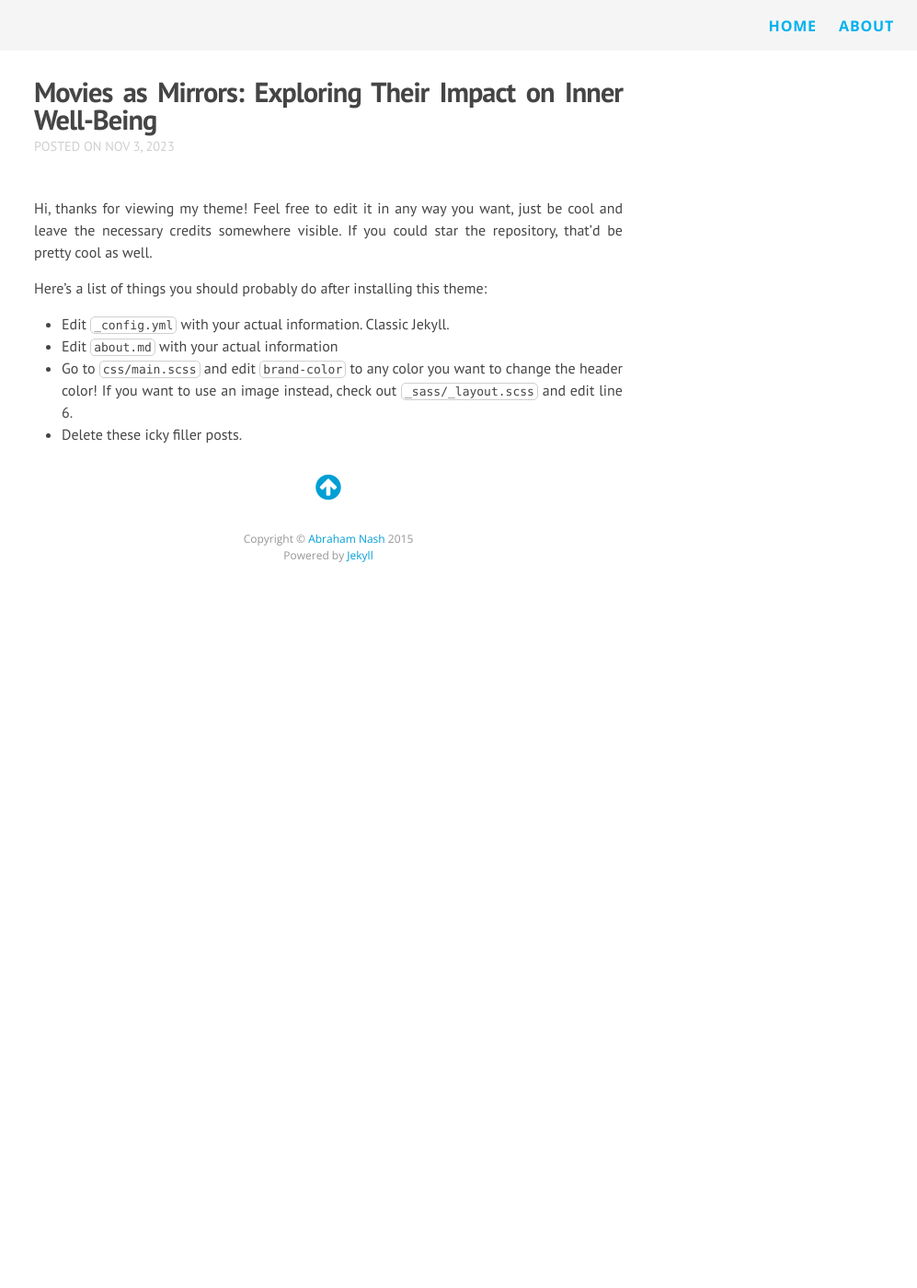
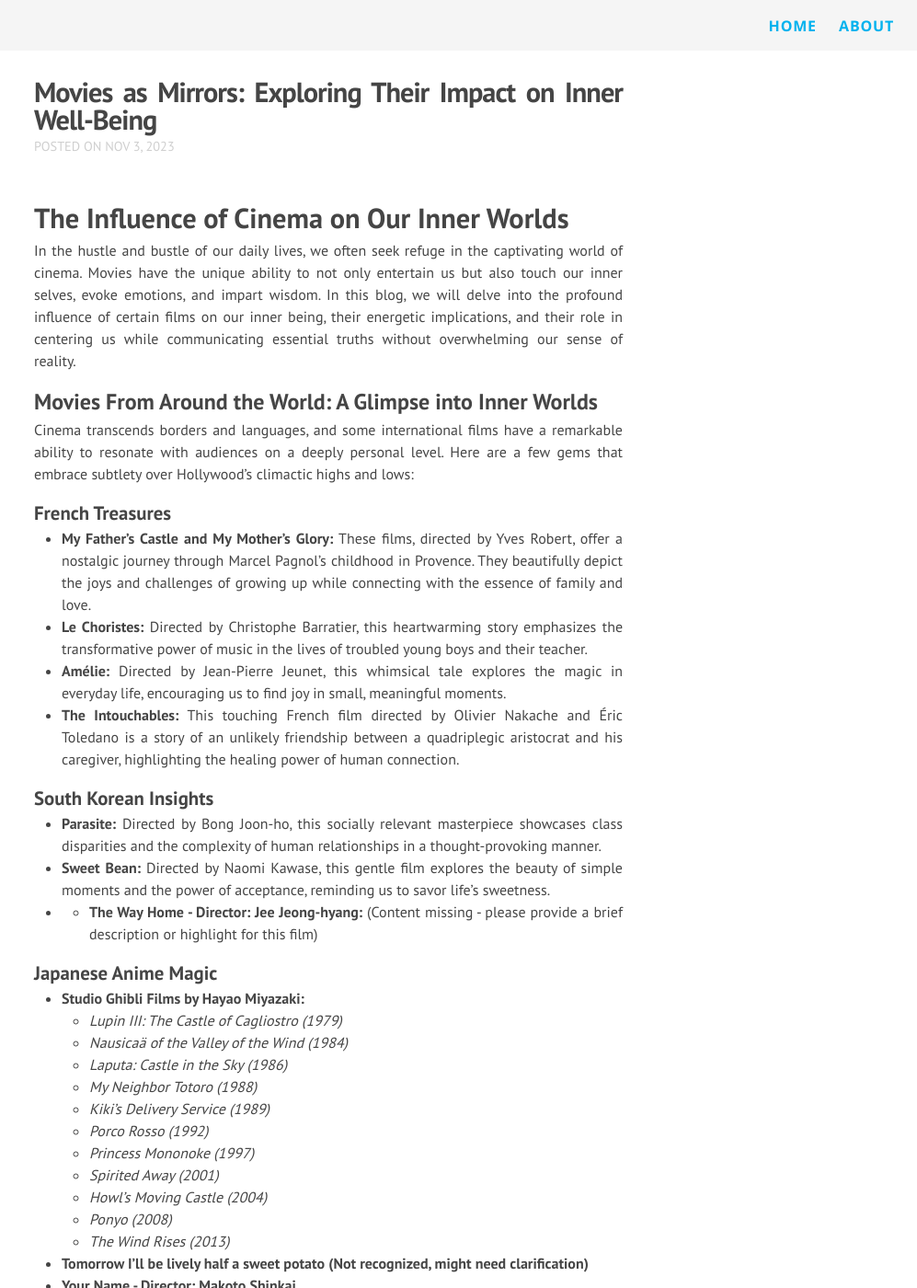
Before and after one commit to diezcami/arctic-fox-theme, a Jekyll site: the page built from _posts/2015-05-25-hello.markdown, in a window 1280 px wide and 1400 px high. Shown: the whole window at 92% size, without its empty margins (283-1280 px from the left). Built offline with Jekyll 4.4.1, drawn with Linux system fonts in a browser that asks for light colours; nearby versions of some CDN libraries; Markdown is read by kramdown in place of the engine named in the settings; some of the changed text lies outside the part shown.

Commit message:
Update 2015-05-25-hello.markdown

```diff
--- a/_posts/2015-05-25-hello.markdown
+++ b/_posts/2015-05-25-hello.markdown
@@ -4,11 +4,69 @@ title: "Movies as Mirrors: Exploring Their Impact on Inner Well-Being"
 date: 2023-11-03
 categories:
 ---
-Hi, thanks for viewing my theme! Feel free to edit it in any way you want, just be cool and leave the necessary credits somewhere visible. If you could star the repository, that'd be pretty cool as well.
+# The Influence of Cinema on Our Inner Worlds
 
-Here's a list of things you should probably do after installing this theme:
+In the hustle and bustle of our daily lives, we often seek refuge in the captivating world of cinema. Movies have the unique ability to not only entertain us but also touch our inner selves, evoke emotions, and impart wisdom. In this blog, we will delve into the profound influence of certain films on our inner being, their energetic implications, and their role in centering us while communicating essential truths without overwhelming our sense of reality.
 
-* Edit `_config.yml` with your actual information. Classic Jekyll.
-* Edit `about.md` with your actual information
-* Go to `css/main.scss` and edit `brand-color` to any color you want to change the header color! If you want to use an image instead, check out `_sass/_layout.scss` and edit line 6.
-* Delete these icky filler posts.
+## Movies From Around the World: A Glimpse into Inner Worlds
+
+Cinema transcends borders and languages, and some international films have a remarkable ability to resonate with audiences on a deeply personal level. Here are a few gems that embrace subtlety over Hollywood's climactic highs and lows:
+
+### French Treasures
+- **My Father's Castle and My Mother's Glory:** These films, directed by Yves Robert, offer a nostalgic journey through Marcel Pagnol's childhood in Provence. They beautifully depict the joys and challenges of growing up while connecting with the essence of family and love.
+- **Le Choristes:** Directed by Christophe Barratier, this heartwarming story emphasizes the transformative power of music in the lives of troubled young boys and their teacher.
+- **Amélie:** Directed by Jean-Pierre Jeunet, this whimsical tale explores the magic in everyday life, encouraging us to find joy in small, meaningful moments.
+- **The Intouchables:** This touching French film directed by Olivier Nakache and Éric Toledano is a story of an unlikely friendship between a quadriplegic aristocrat and his caregiver, highlighting the healing power of human connection.
+
+### South Korean Insights
+- **Parasite:** Directed by Bong Joon-ho, this socially relevant masterpiece showcases class disparities and the complexity of human relationships in a thought-provoking manner.
+- **Sweet Bean:** Directed by Naomi Kawase, this gentle film explores the beauty of simple moments and the power of acceptance, reminding us to savor life's sweetness.
+- - **The Way Home - Director: Jee Jeong-hyang:** (Content missing - please provide a brief description or highlight for this film)
+
+### Japanese Anime Magic
+- **Studio Ghibli Films by Hayao Miyazaki:**
+  - *Lupin III: The Castle of Cagliostro (1979)*
+  - *Nausicaä of the Valley of the Wind (1984)*
+  - *Laputa: Castle in the Sky (1986)*
+  - *My Neighbor Totoro (1988)*
+  - *Kiki's Delivery Service (1989)*
+  - *Porco Rosso (1992)*
+  - *Princess Mononoke (1997)*
+  - *Spirited Away (2001)*
+  - *Howl's Moving Castle (2004)*
+  - *Ponyo (2008)*
+  - *The Wind Rises (2013)*
+
+- **Tomorrow I'll be lively half a sweet potato (Not recognized, might need clarification)**
+- **Your Name - Director: Makoto Shinkai**
+
+### American Artistry with a Touch of Naivety
+America, still in the midst of forming its culture, endearingly reveals elements of naivety within the subtle nuances of an energy that, nevertheless, are arising art. Some notable examples from the USA include:
+
+- **Kung Fu Panda:** Directors: John Stevenson & Mark Osborne
+- **My Big Fat Greek Wedding:** Director: Joel Zwick
+- **The French Dispatch:** Director: Wes Anderson
+- **Isle of Dogs:** Director: Wes Anderson
+- **Fantastic Mr. Fox:** Director: Wes Anderson
+- **The Grand Budapest Hotel:** Director: Wes Anderson
+
+- ### Chinese Mythical Epic
+- **Havoc in Heaven - Director: Wan Laiming:** An iconic Chinese animated masterpiece based on the classic Chinese novel "Journey to the West." This film is a mythical epic that showcases the adventures of Sun Wukong, the Monkey King, as he embarks on a journey filled with magic, gods, and challenges. Directed by Wan Laiming and written by Li Keruo and Wan Laiming, it's a remarkable piece of Chinese cinematic history brought to life by the Wan brothers.
+
+## Audiobooks for the Wonderer
+- **The Alchemist - Author: Paulo Coelho**
+- **The Prophet - Author: Kahlil Gibran**
+
+## The Energy Exchange in Movies
+
+Every movie carries its unique energetic signature. Some uplift our spirits, while others evoke introspection. The energy we absorb from these films can influence our inner states, impacting our thoughts, emotions, and well-being. The key is to be mindful of the energy we allow into our lives through cinema, as it can either uplift or drain us.
+
+## Centeredness and Truth without Disturbance
+
+The movies mentioned above, from various countries, have a common thread: they communicate profound truths without overwhelming our sense of reality. While they aren't all perfect and may contain cultural nuances, outdated themes, or elements that are now considered serious issues, they seek to give a flavor of the times and perspectives from which they originated. They allow us to explore deep emotions, empathize with characters, and reflect on our own lives. When we return to conscious awareness after viewing such films, we often find ourselves centered and better equipped to navigate life's challenges.
+
+## A Closing Thought: The Exchange of Consciousness
+
+What we learn from these cinematic journeys is not confined to the movie theater. We can draw these experiences back into our inner worlds, enhancing our self-awareness and empathy. The exchange of consciousness that occurs during and after watching such films is a testament to the profound impact of cinema on our inner being.
+
+So, the next time you find yourself in search of a meaningful cinematic experience, consider exploring these international treasures and American creations. They may just provide you with the perfect mirror to reflect on your own inner world while leaving you centered, inspired, and ready to share the wisdom you've gained with the world.
```
